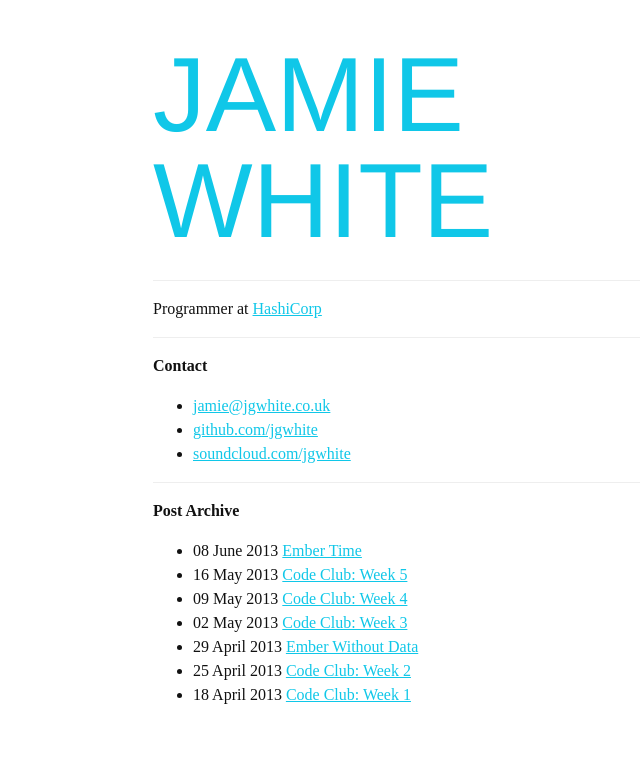
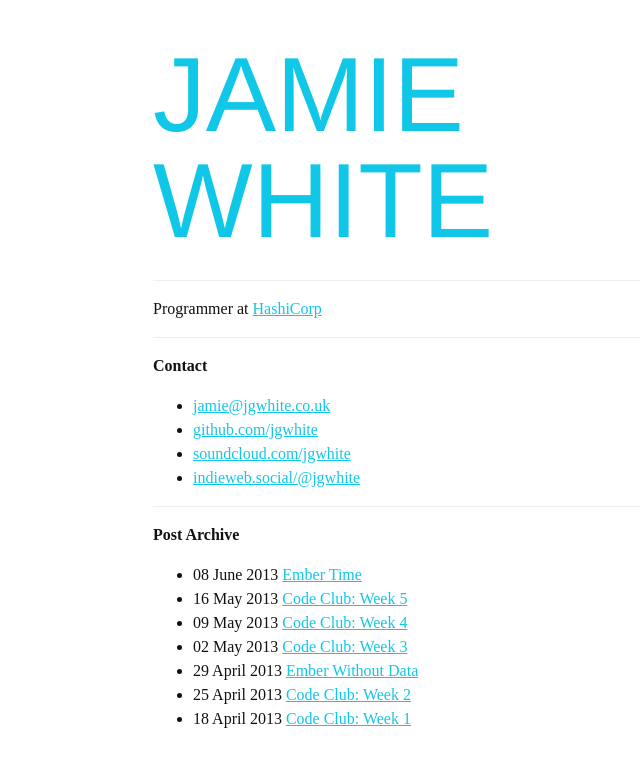
Before and after one commit to jgwhite/jgwhite.github.io, a Jekyll site: the page built from index.md, in a window 1280 px wide. Shown: the top 767 px of the page, without its empty margins (215-855 px from the left). Built offline with Jekyll 4.4.1, drawn with Linux system fonts in a browser that asks for light colours; some web fonts are replaced.

Commit message:
Add Mastodon link

```diff
--- a/index.md
+++ b/index.md
@@ -16,6 +16,7 @@ Programmer at [HashiCorp](https://hashicorp.com)
 * [jamie@jgwhite.co.uk](mailto:jamie@jgwhite.co.uk)
 * [github.com/jgwhite](https://github.com/jgwhite)
 * [soundcloud.com/jgwhite](http://soundcloud.com/jgwhite)
+* <a rel="me" href="https://indieweb.social/@jgwhite">indieweb.social/@jgwhite</a>
 
 ---
 
```
